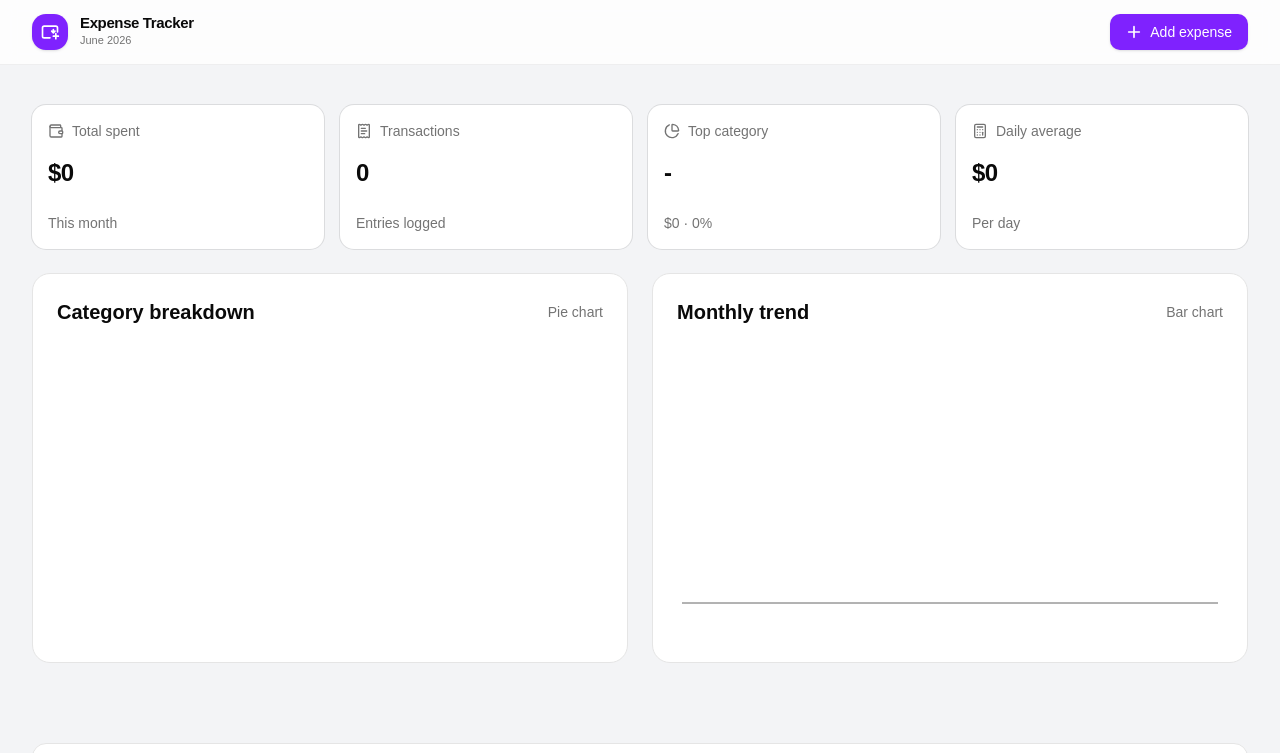
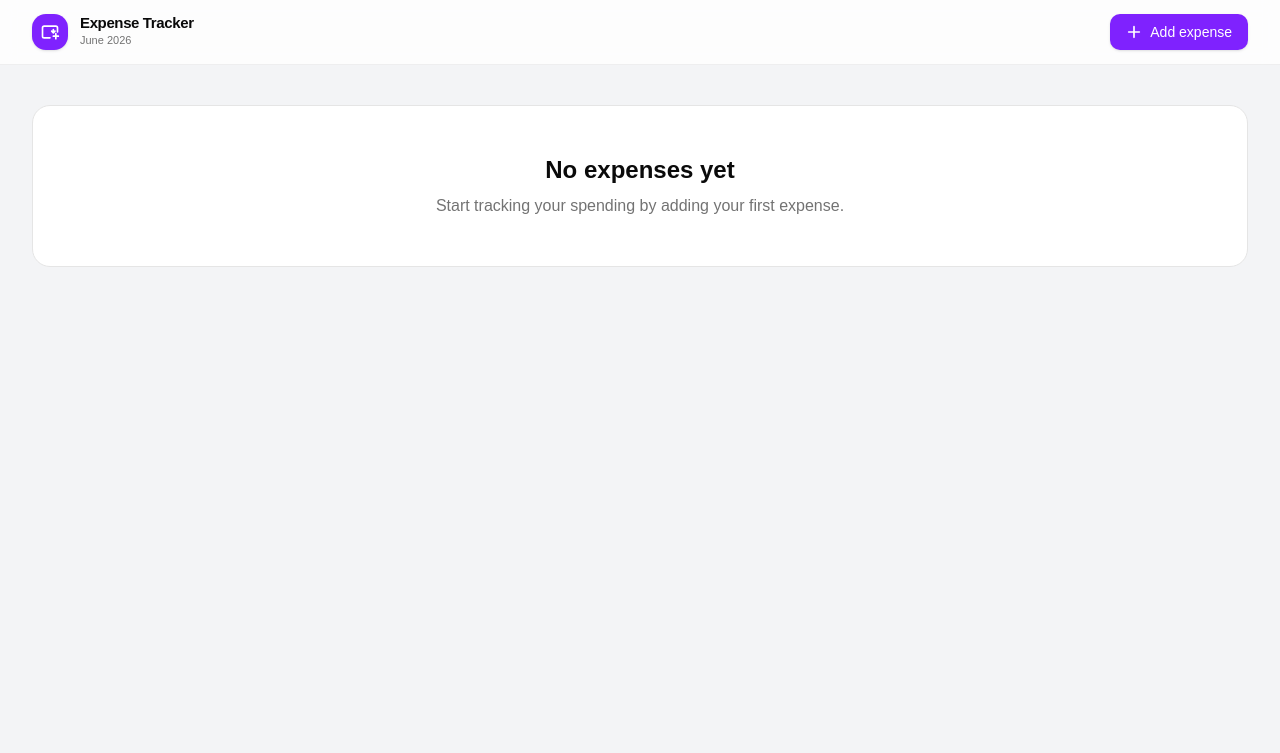
Before and after one commit to nazar-ali/BO626-Nazar-Innovaxel-Frontend, a React (Vite) app: page / in a window 1280 px wide. Shown: the top 753 px of the page. Built offline with nearby package versions, Linux system fonts and the light colour scheme.

Commit message:
add empty state for dashboard when no expenses exist

```diff
--- a/src/pages/home/Home.jsx
+++ b/src/pages/home/Home.jsx
@@ -1,22 +1,38 @@
-import { useState } from "react";
 import Header from "../../components/layout/Header";
 import ExpenseTable from "../../components/expenses/Expense";
 import Summery from "../../components/summary/Summery";
+import { useExpenses } from "../../context/useExpenses";
+
 function Home() {
+  const { expenses } = useExpenses();
+
+  const hasExpenses = expenses.length > 0;
 
   return (
-    <>
-    <div className="min-h-screen overflow-x-hidden bg-gray-100 ">
+    <div className="min-h-screen overflow-x-hidden bg-gray-100">
       <Header />
-      <div className="mx-auto max-w-7xl px-4 sm:px-6 lg:px-8 py-10">
-      <Summery/>
-</div>
-      <div className="mx-auto max-w-7xl px-4 sm:px-6 lg:px-8 py-10">
-      <ExpenseTable />
-        </div>
- </div>
 
-    </>
+      <div className="mx-auto max-w-7xl px-4 py-10 sm:px-6 lg:px-8">
+        {hasExpenses ? (
+          <>
+            <Summery />
+            <div className="mt-10">
+              <ExpenseTable />
+            </div>
+          </>
+        ) : (
+          <div className="rounded-2xl border top-50 left-50 bg-white p-12 text-center">
+            <h2 className="text-2xl font-semibold">
+              No expenses yet
+            </h2>
+
+            <p className="mt-2 text-muted-foreground">
+              Start tracking your spending by adding your first expense.
+            </p>
+          </div>
+        )}
+      </div>
+    </div>
   );
 }
 
```
